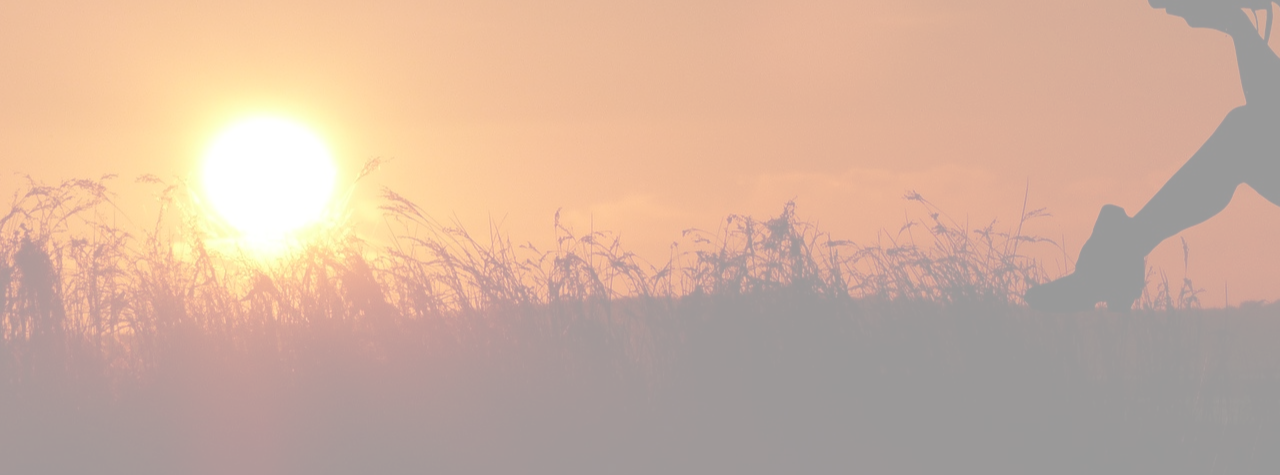
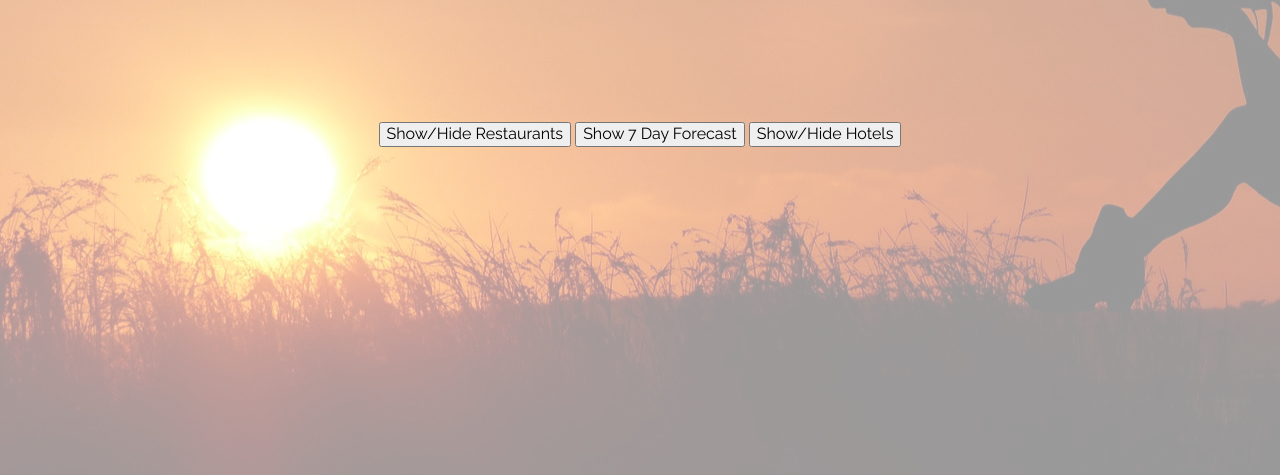
Before and after one commit to matt-ros/golden-outing, a plain HTML site: page index.html in a window 1280 px wide. Shown: the part 325-800 px from the top of the page. Drawn offline with nearby package versions, Linux system fonts and the light colour scheme.

Commit message:
Possible button fix

```diff
--- a/index.html
+++ b/index.html
@@ -26,11 +26,11 @@
     </div>
   </div>
     <div class="results-loc js-results-loc"></div>
-    <div class="button-container js-button-container hidden">
     <div id="js-error-message"></div>
-        <button type="button" name="rest-button" id="js-rest-button">Show/Hide<br>Restaurants</button>
-        <button type="button" name="7day-button" id="js-7day-button">Show<br>7 Day Forecast</button>
-        <button type="button" name="hotel-button" id="js-hotel-button">Show/Hide<br>Hotels</button>
+    <div>
+        <button name="rest-button" id="js-rest-button">Show/Hide Restaurants</button>
+        <button name="7day-button" id="js-7day-button">Show 7 Day Forecast</button>
+        <button name="hotel-button" id="js-hotel-button">Show/Hide Hotels</button>
     </div>
     <section class="rest-list js-rest-list hidden"></section>
     <section class="hotel-list js-hotel-list hidden"></section>
```
